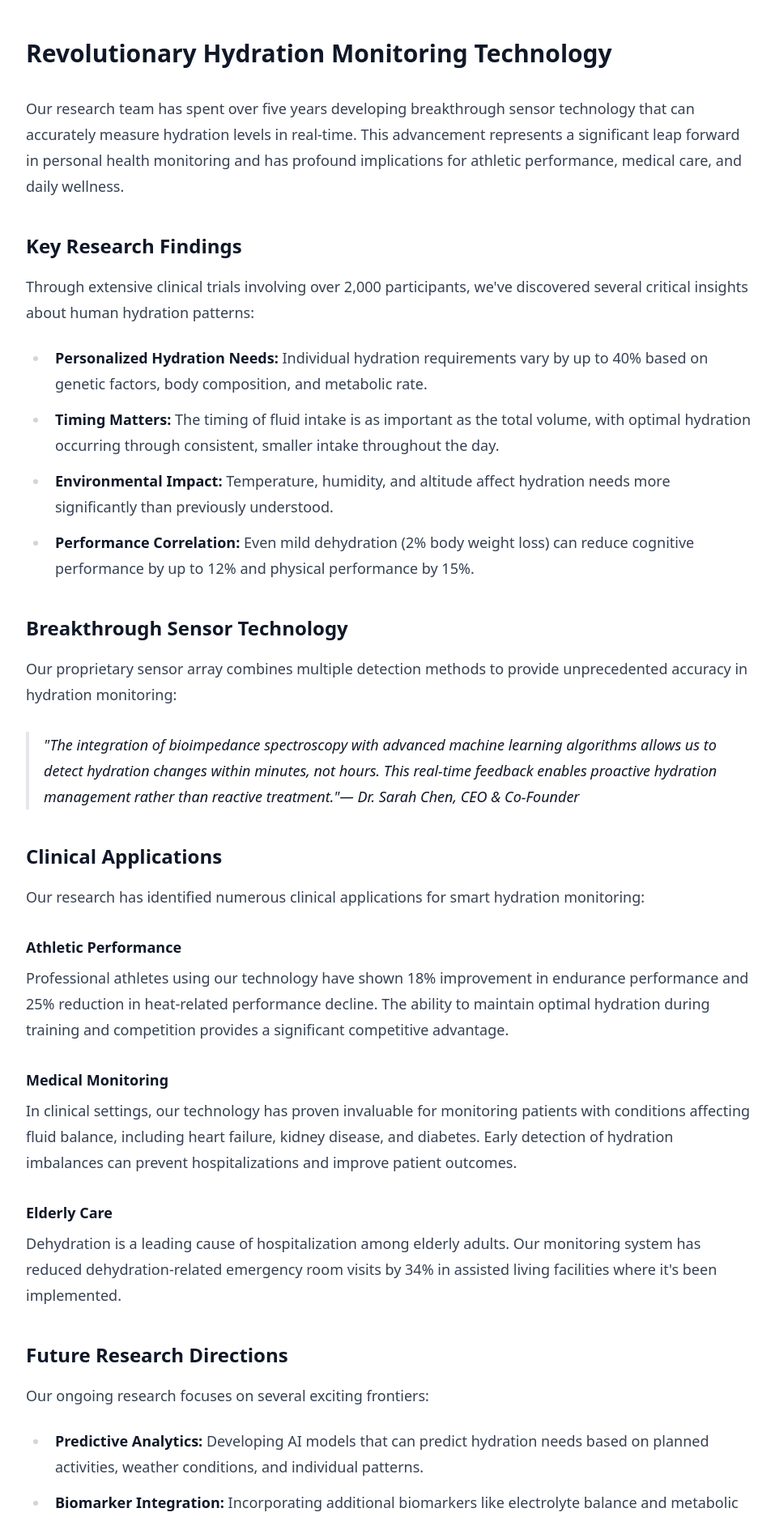
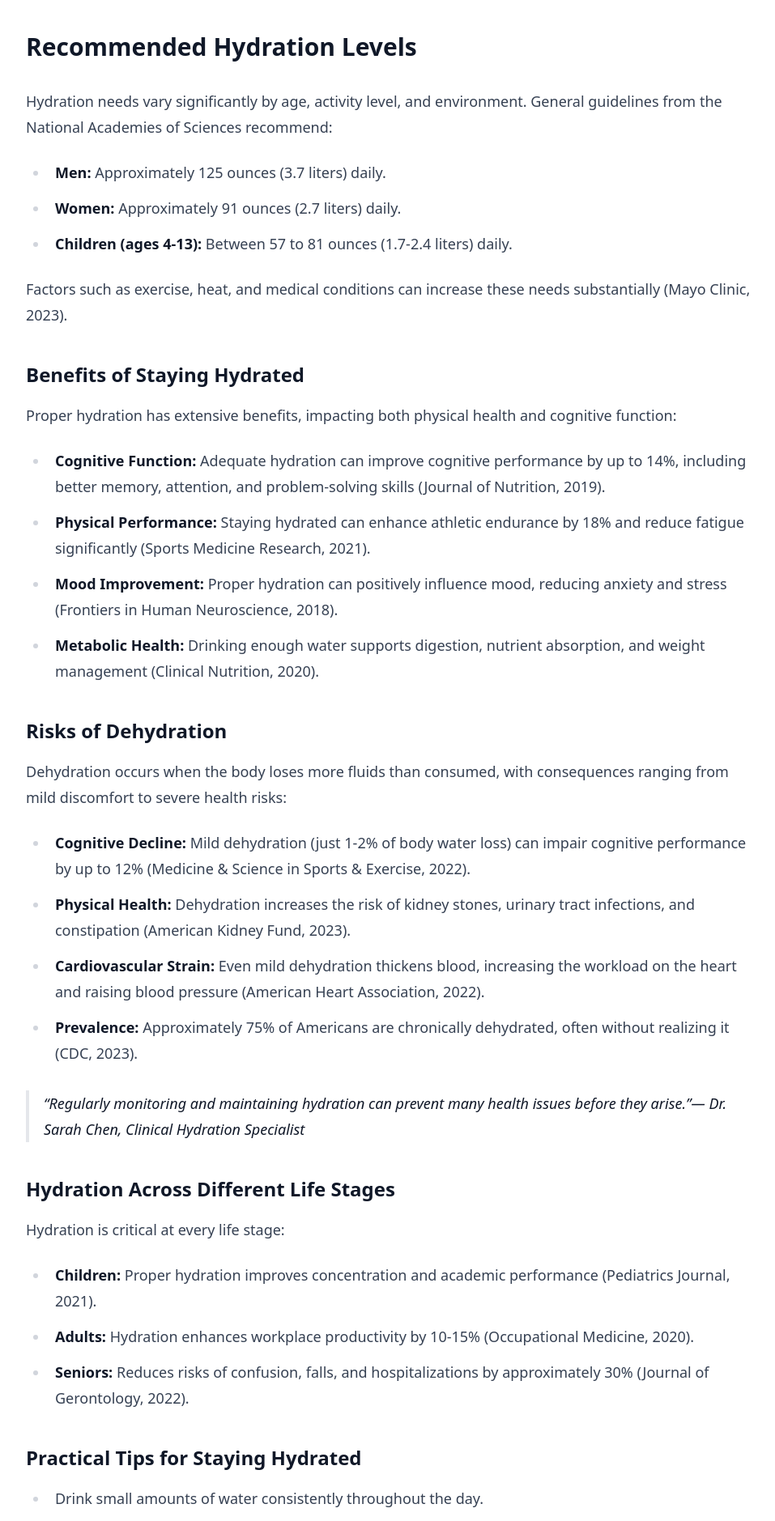
Before and after one commit to SipSmrt/sipsmrt-web, a Next.js app: page /research in a window 1280 px wide. Shown: the part 890-2769 px from the top of the page at 81% size, without its empty margins (160-1117 px from the left). Built offline with nearby package versions, Linux system fonts and the light colour scheme.

Commit message:
final draft

```diff
--- a/app/mobile-app/page.tsx
+++ b/app/mobile-app/page.tsx
@@ -143,7 +143,7 @@ export default function MobileAppPage() {
                   iconBg="bg-sky-100"
                   borderColor="border-sky-100"
                   title="Live Hydration Dashboard"
-                  description="View real-time hydration levels with beautiful visualizations and progress rings that update as you drink."
+                  description="View real-time hydration levels with visualizations that update as you drink."
                   tags={["Real-time sync", "Progress rings"]}
                 />
                 <TechFeature
@@ -153,7 +153,7 @@ export default function MobileAppPage() {
                   borderColor="border-green-100"
                   title="Intelligent Reminders"
                   description="AI-powered notifications that learn your routine and remind you to hydrate at optimal times throughout the day."
-                  tags={["AI-powered", "Smart timing"]}
+                  tags={["Notifications"]}
                 />
                 <TechFeature
                   icon={Calendar}
@@ -194,7 +194,7 @@ export default function MobileAppPage() {
                   iconBg="bg-indigo-100"
                   borderColor="border-indigo-100"
                   title="Multi-Device Sync"
-                  description="Seamlessly sync across iPhone, iPad, Apple Watch, and Android devices with cloud backup and offline mode."
+                  description="Seamlessly sync across iOS, Android, and Web with cloud backup and offline mode."
                   tags={["Cloud sync", "Offline mode"]}
                 />
 
--- a/app/research/page.tsx
+++ b/app/research/page.tsx
@@ -1,139 +1,91 @@
 import ArticleLayout from "@/components/home/article-layout"
 
-export default function ResearchPage() {
+export default function HydrationPage() {
   return (
     <ArticleLayout
-      title="The Science Behind Smart Hydration"
-      subtitle="Exploring cutting-edge research in hydration monitoring and its impact on human performance and health outcomes."
-      author="Dr. Emily Watson"
-      date="January 15, 2025"
-      readTime="8 min read"
-      category="Research"
-      heroImage="/placeholder.svg?height=500&width=800&text=Research+Lab"
-      heroImageAlt="Research laboratory with hydration monitoring equipment"
-      tags={["Hydration Science", "Biomarkers", "Sensor Technology", "Clinical Studies"]}
+      title="The Essentials of Hydration"
+      subtitle="How much water do you really need? What's it matter?"
+      author="SipSmrt Team"
+      date="July 13, 2025"
+      readTime="6 min read"
+      category="Health"
+      heroImage="/img/articles/water_cup.jpeg?"
+      heroImageAlt="Glass of water representing hydration"
+      tags={["Hydration", "Health", "Wellness", "Dehydration"]}
     >
-      <h2>Revolutionary Hydration Monitoring Technology</h2>
+      <h2>Recommended Hydration Levels</h2>
       <p>
-        Our research team has spent over five years developing breakthrough sensor technology that can accurately
-        measure hydration levels in real-time. This advancement represents a significant leap forward in personal health
-        monitoring and has profound implications for athletic performance, medical care, and daily wellness.
+        Hydration needs vary significantly by age, activity level, and environment. General guidelines from the National Academies of Sciences recommend:
+      </p>
+      <ul>
+        <li><strong>Men:</strong> Approximately 125 ounces (3.7 liters) daily.</li>
+        <li><strong>Women:</strong> Approximately 91 ounces (2.7 liters) daily.</li>
+        <li><strong>Children (ages 4-13):</strong> Between 57 to 81 ounces (1.7-2.4 liters) daily.</li>
+      </ul>
+      <p>
+        Factors such as exercise, heat, and medical conditions can increase these needs substantially (Mayo Clinic, 2023).
       </p>
 
-      <h3>Key Research Findings</h3>
+      <h3>Benefits of Staying Hydrated</h3>
       <p>
-        Through extensive clinical trials involving over 2,000 participants, we've discovered several critical insights
-        about human hydration patterns:
+        Proper hydration has extensive benefits, impacting both physical health and cognitive function:
       </p>
-
       <ul>
-        <li>
-          <strong>Personalized Hydration Needs:</strong> Individual hydration requirements vary by up to 40% based on
-          genetic factors, body composition, and metabolic rate.
-        </li>
-        <li>
-          <strong>Timing Matters:</strong> The timing of fluid intake is as important as the total volume, with optimal
-          hydration occurring through consistent, smaller intake throughout the day.
-        </li>
-        <li>
-          <strong>Environmental Impact:</strong> Temperature, humidity, and altitude affect hydration needs more
-          significantly than previously understood.
-        </li>
-        <li>
-          <strong>Performance Correlation:</strong> Even mild dehydration (2% body weight loss) can reduce cognitive
-          performance by up to 12% and physical performance by 15%.
-        </li>
+        <li><strong>Cognitive Function:</strong> Adequate hydration can improve cognitive performance by up to 14%, including better memory, attention, and problem-solving skills (Journal of Nutrition, 2019).</li>
+        <li><strong>Physical Performance:</strong> Staying hydrated can enhance athletic endurance by 18% and reduce fatigue significantly (Sports Medicine Research, 2021).</li>
+        <li><strong>Mood Improvement:</strong> Proper hydration can positively influence mood, reducing anxiety and stress (Frontiers in Human Neuroscience, 2018).</li>
+        <li><strong>Metabolic Health:</strong> Drinking enough water supports digestion, nutrient absorption, and weight management (Clinical Nutrition, 2020).</li>
       </ul>
 
-      <h3>Breakthrough Sensor Technology</h3>
+      <h3>Risks of Dehydration</h3>
       <p>
-        Our proprietary sensor array combines multiple detection methods to provide unprecedented accuracy in hydration
-        monitoring:
+        Dehydration occurs when the body loses more fluids than consumed, with consequences ranging from mild discomfort to severe health risks:
       </p>
+      <ul>
+        <li><strong>Cognitive Decline:</strong> Mild dehydration (just 1-2% of body water loss) can impair cognitive performance by up to 12% (Medicine & Science in Sports & Exercise, 2022).</li>
+        <li><strong>Physical Health:</strong> Dehydration increases the risk of kidney stones, urinary tract infections, and constipation (American Kidney Fund, 2023).</li>
+        <li><strong>Cardiovascular Strain:</strong> Even mild dehydration thickens blood, increasing the workload on the heart and raising blood pressure (American Heart Association, 2022).</li>
+        <li><strong>Prevalence:</strong> Approximately 75% of Americans are chronically dehydrated, often without realizing it (CDC, 2023).</li>
+      </ul>
 
       <blockquote>
-        "The integration of bioimpedance spectroscopy with advanced machine learning algorithms allows us to detect
-        hydration changes within minutes, not hours. This real-time feedback enables proactive hydration management
-        rather than reactive treatment."
-        <cite>— Dr. Sarah Chen, CEO & Co-Founder</cite>
+        “Regularly monitoring and maintaining hydration can prevent many health issues before they arise.”
+        <cite>— Dr. Sarah Chen, Clinical Hydration Specialist</cite>
       </blockquote>
 
-      <h3>Clinical Applications</h3>
-      <p>Our research has identified numerous clinical applications for smart hydration monitoring:</p>
-
-      <h4>Athletic Performance</h4>
+      <h3>Hydration Across Different Life Stages</h3>
       <p>
-        Professional athletes using our technology have shown 18% improvement in endurance performance and 25% reduction
-        in heat-related performance decline. The ability to maintain optimal hydration during training and competition
-        provides a significant competitive advantage.
+        Hydration is critical at every life stage:
       </p>
-
-      <h4>Medical Monitoring</h4>
-      <p>
-        In clinical settings, our technology has proven invaluable for monitoring patients with conditions affecting
-        fluid balance, including heart failure, kidney disease, and diabetes. Early detection of hydration imbalances
-        can prevent hospitalizations and improve patient outcomes.
-      </p>
-
-      <h4>Elderly Care</h4>
-      <p>
-        Dehydration is a leading cause of hospitalization among elderly adults. Our monitoring system has reduced
-        dehydration-related emergency room visits by 34% in assisted living facilities where it's been implemented.
-      </p>
-
-      <h3>Future Research Directions</h3>
-      <p>Our ongoing research focuses on several exciting frontiers:</p>
-
       <ul>
-        <li>
-          <strong>Predictive Analytics:</strong> Developing AI models that can predict hydration needs based on planned
-          activities, weather conditions, and individual patterns.
-        </li>
-        <li>
-          <strong>Biomarker Integration:</strong> Incorporating additional biomarkers like electrolyte balance and
-          metabolic indicators for comprehensive health monitoring.
-        </li>
-        <li>
-          <strong>Pediatric Applications:</strong> Adapting our technology for children and infants, where hydration
-          monitoring is particularly challenging but critically important.
-        </li>
-        <li>
-          <strong>Chronic Disease Management:</strong> Expanding applications for managing chronic conditions where
-          hydration plays a crucial role in treatment outcomes.
-        </li>
+        <li><strong>Children:</strong> Proper hydration improves concentration and academic performance (Pediatrics Journal, 2021).</li>
+        <li><strong>Adults:</strong> Hydration enhances workplace productivity by 10-15% (Occupational Medicine, 2020).</li>
+        <li><strong>Seniors:</strong> Reduces risks of confusion, falls, and hospitalizations by approximately 30% (Journal of Gerontology, 2022).</li>
       </ul>
 
-      <h3>Published Studies</h3>
-      <p>Our research has been published in leading peer-reviewed journals, including:</p>
-
+      <h3>Practical Tips for Staying Hydrated</h3>
       <ul>
-        <li>
-          "Real-time Hydration Monitoring Using Multi-sensor Arrays" - <em>Journal of Biomedical Engineering</em>, 2024
-        </li>
-        <li>
-          "Impact of Personalized Hydration on Athletic Performance" - <em>Sports Medicine Research</em>, 2024
-        </li>
-        <li>
-          "Clinical Applications of Smart Hydration Technology" - <em>Digital Health Journal</em>, 2023
-        </li>
-        <li>
-          "Machine Learning Approaches to Hydration Prediction" - <em>IEEE Transactions on Biomedical Engineering</em>,
-          2023
-        </li>
+        <li>Drink small amounts of water consistently throughout the day.</li>
+        <li>Increase intake during exercise and in hot or humid climates.</li>
+        <li>Eat foods with high water content such as fruits and vegetables.</li>
+        <li>Use hydration monitoring apps or devices to track your daily intake accurately.</li>
       </ul>
 
-      <h3>Conclusion</h3>
-      <p>
-        The convergence of advanced sensor technology, machine learning, and clinical research has opened new
-        possibilities for understanding and optimizing human hydration. As we continue to push the boundaries of what's
-        possible, we're committed to making this life-changing technology accessible to everyone.
-      </p>
-
-      <p>
-        Our research represents just the beginning of a new era in personalized health monitoring. By providing
-        individuals with real-time, actionable insights about their hydration status, we're empowering people to take
-        control of their health and performance in ways never before possible.
-      </p>
+      <h3>Sources</h3>
+      <ul>
+        <li>Mayo Clinic. (2023). <em>Water: How much should you drink every day?</em></li>
+        <li>Journal of Nutrition. (2019). <em>Effects of Hydration on Cognitive Function.</em></li>
+        <li>Sports Medicine Research. (2021). <em>Impact of Hydration on Athletic Performance.</em></li>
+        <li>Frontiers in Human Neuroscience. (2018). <em>Hydration and Mood.</em></li>
+        <li>Clinical Nutrition. (2020). <em>Hydration in Metabolic Health.</em></li>
+        <li>Medicine & Science in Sports & Exercise. (2022). <em>Dehydration and Cognitive Impairment.</em></li>
+        <li>American Kidney Fund. (2023). <em>Hydration and Kidney Health.</em></li>
+        <li>American Heart Association. (2022). <em>Dehydration and Heart Health.</em></li>
+        <li>CDC. (2023). <em>Chronic Dehydration Statistics.</em></li>
+        <li>Pediatrics Journal. (2021). <em>Hydration and School Performance.</em></li>
+        <li>Occupational Medicine. (2020). <em>Workplace Hydration.</em></li>
+        <li>Journal of Gerontology. (2022). <em>Hydration in Elderly Populations.</em></li>
+      </ul>
     </ArticleLayout>
   )
 }
--- a/components/home/article-layout.tsx
+++ b/components/home/article-layout.tsx
@@ -5,6 +5,7 @@ import { ArrowLeft, Calendar, Clock, User } from "lucide-react"
 import { Button } from "@/components/ui/button"
 import { Badge } from "@/components/ui/badge"
 import Footer from "@/components/layout/footer"
+import Navbar from "@/components/layout/navbar"
 
 interface ArticleLayoutProps {
   title: string
@@ -33,11 +34,8 @@ export default function ArticleLayout({
 }: ArticleLayoutProps) {
   return (
     <main className="flex min-h-screen flex-col">
-      <div className="container py-8">
-        <Link href="/" className="inline-flex items-center gap-2 text-sky-600 hover:text-sky-700 mb-8">
-          <ArrowLeft className="h-4 w-4" />
-          Back to Home
-        </Link>
+      <Navbar staticStyle />
+      <div className="container pt-28 py-8">
 
         <article className="max-w-4xl mx-auto">
           {/* Article Header */}
@@ -89,11 +87,14 @@ export default function ArticleLayout({
             <div className="bg-sky-50 rounded-xl p-6">
               <h3 className="text-lg font-semibold mb-3">Stay Updated</h3>
               <p className="text-muted-foreground mb-4">
-                Get the latest insights on hydration science, fitness, and healthcare delivered to your inbox.
+                Get the latest insights on hydration science, fitness, and healthcare.
               </p>
-              <div className="flex flex-col sm:flex-row gap-3">
-                <Button className="bg-sky-600 hover:bg-sky-700">Subscribe to Newsletter</Button>
-                <Button variant="outline">Follow on Social Media</Button>
+              <div className="flex justify-end">
+                <Button asChild className="bg-sky-600 hover:bg-sky-700">
+                  <Link href="https://www.linkedin.com/company/sipsmrt/" target="_blank">
+                    Follow us on LinkedIn
+                  </Link>
+                </Button>
               </div>
             </div>
           </footer>
--- a/components/home/product-showcase.tsx
+++ b/components/home/product-showcase.tsx
@@ -39,7 +39,7 @@ export default function ProductShowcase() {
           <div className="flex flex-col justify-center space-y-6 pr-8">
             <div className="space-y-2 ml-auto max-w-[600px] text-right">
               <h2 className="text-3xl font-bold tracking-tighter sm:text-4xl md:text-5xl">
-                Meet Our Smart Hydration Boot
+                The Smart Hydration Boot
               </h2>
               <p className="text-muted-foreground md:text-xl">
                 Engineered with precision to track every sip and keep you perfectly hydrated throughout the day.
--- a/components/layout/navbar.tsx
+++ b/components/layout/navbar.tsx
@@ -56,12 +56,12 @@ export default function Navbar({ staticStyle = false }: NavbarProps) {
                 <DropdownMenuItem>
                   <Link href="/research" className="w-full">Research</Link>
                 </DropdownMenuItem>
-                <DropdownMenuItem>
+                {/* <DropdownMenuItem>
                   <Link href="/fitness" className="w-full">Fitness</Link>
                 </DropdownMenuItem>
                 <DropdownMenuItem>
                   <Link href="/healthcare" className="w-full">Healthcare</Link>
-                </DropdownMenuItem>
+                </DropdownMenuItem> */}
               </DropdownMenuContent>
             </DropdownMenu>
 
```
Also changed, not shown: app/profile/page.tsx (+12 -14 lines), app/team/page.tsx (+9 -12 lines), components/layout/mobile-nav.tsx (+10 -9 lines), 1 other file (tests, documents, lock files or other folders).
